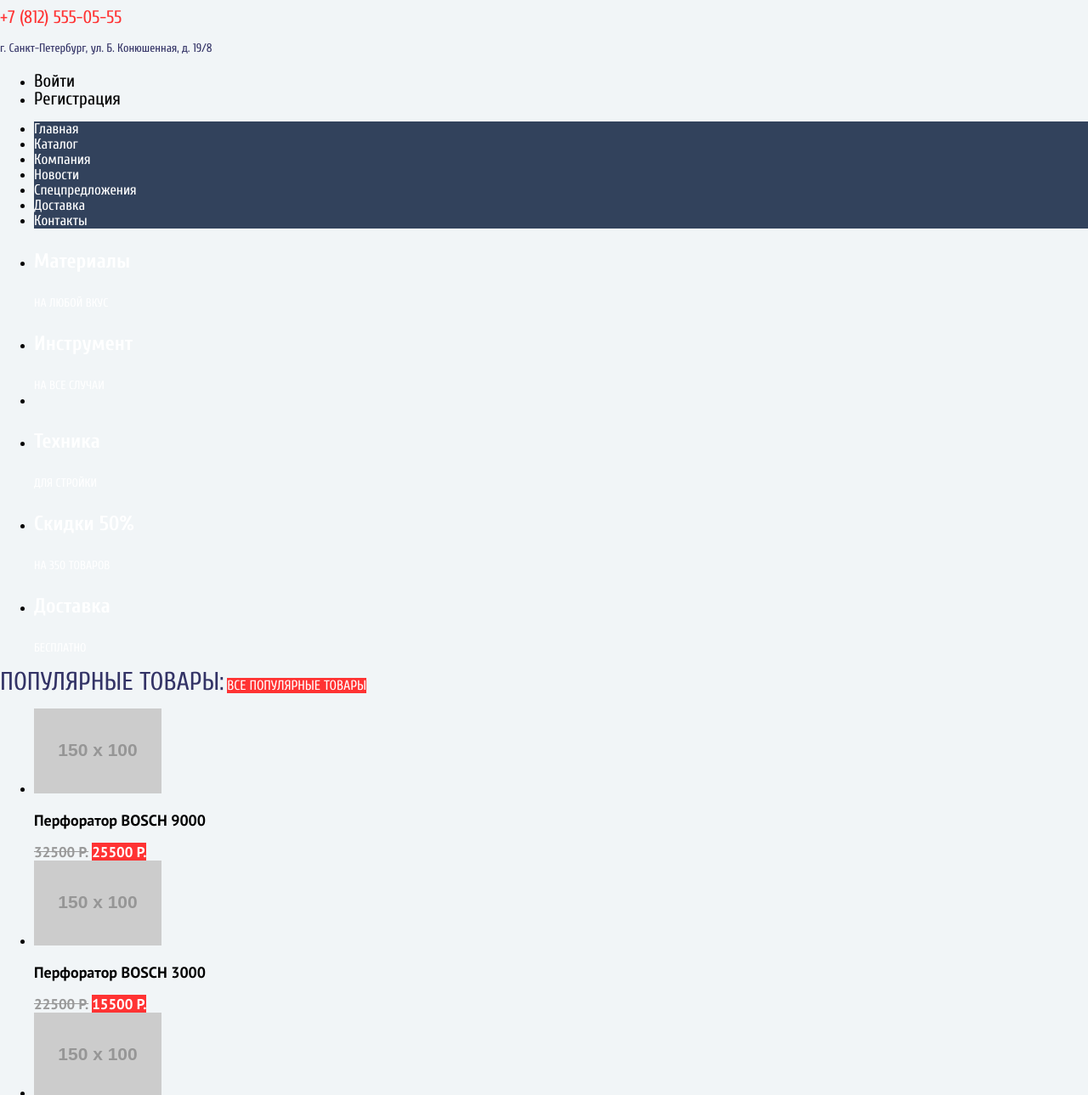
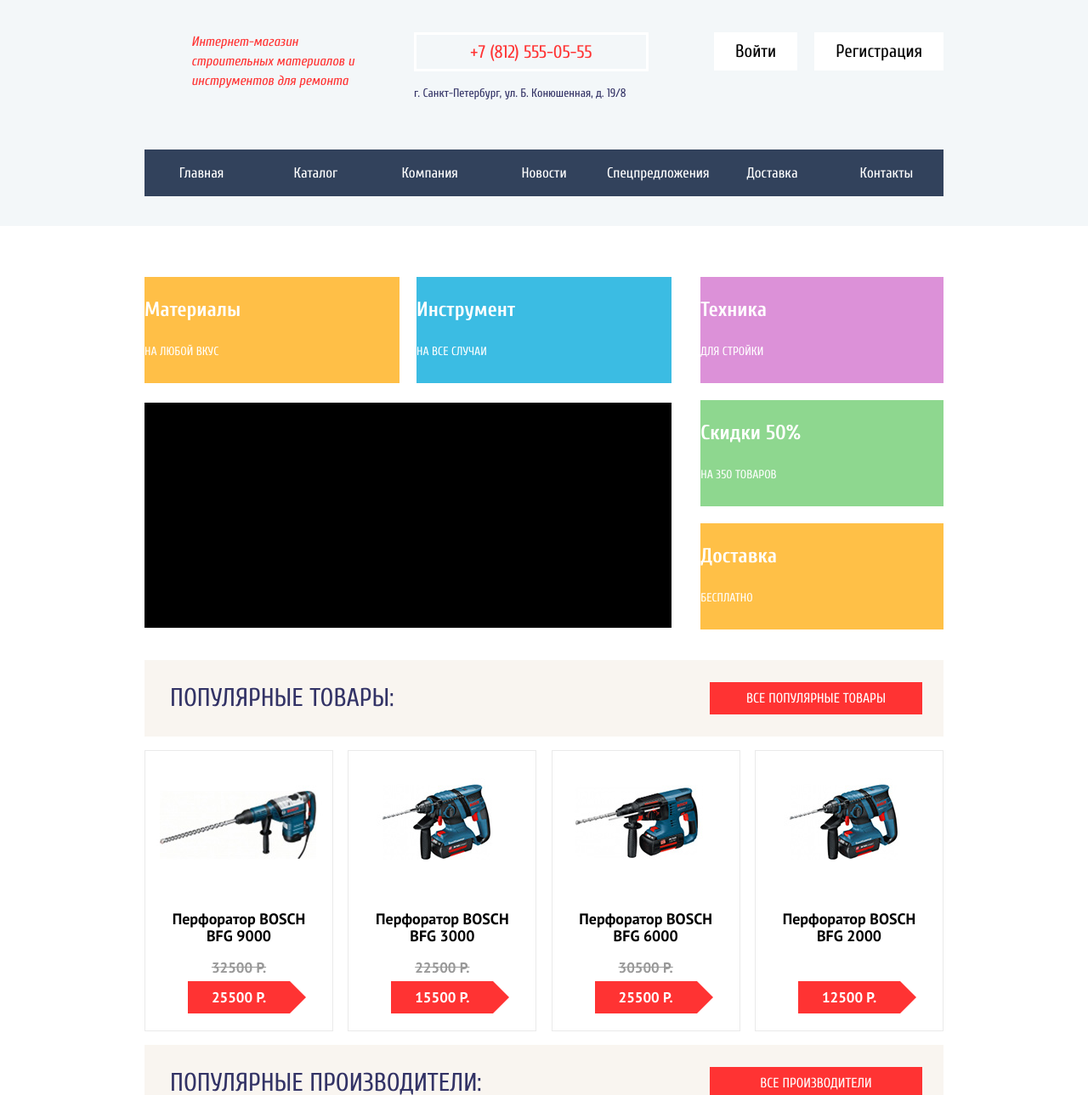
Before and after one commit to Constantine7373/309093-technomart-24, a plain HTML site: page index.html in a window 1280 px wide. Shown: the part 54-1343 px from the top of the page at 85% size. Drawn offline with Linux system fonts and the light colour scheme; placeholder pictures from the web are drawn by us.

Commit message:
Lesson 6
from top to popular brands

```diff
--- a/css/styles.css
+++ b/css/styles.css
@@ -53,7 +53,7 @@
 }
 
 body {
-  background-color: #f1f5f7;
+  background-color: #ffffff;
   margin: 0;
 }
 
@@ -67,6 +67,12 @@ a {
   width: 1px;
   height: 1px;
   margin: -1px;
+}
+
+.container {
+	display: flex;
+	width: 940px;
+	margin: 0 10px;
 }
 
 .primary-btn {
@@ -88,7 +94,7 @@ a {
   text-transform: uppercase;
   text-decoration: none;
   color: #ffffff;
-  line-height: 20px;
+  line-height: 45px;
   background-color: #ee3643;
 }
 
@@ -107,7 +113,7 @@ a {
   font-weight: 400;
   font-style: normal;
   color: #ffffff;
-  line-height: 18px;
+  line-height: 45px;
   background-color: #293449;
   text-decoration: none;
   border: none;
@@ -157,7 +163,8 @@ a {
   font-style: normal;
   color: #ff3333;
   background-color: inherit;
-  line-height: 21px;
+  line-height: 40px;
+  border: 3px solid #ffffff;
   text-transform: uppercase;
   text-decoration: none;
 }
@@ -171,7 +178,7 @@ a {
   font-weight: 400;
   font-style: normal;
   color: #000000;
-  line-height: 21px;
+  line-height: 45px;
 }
 
 .login-enter:hover,
@@ -223,7 +230,7 @@ a {
   font-weight: 400;
   font-style: normal;
   color: #ffffff;
-  line-height: 17px;
+  line-height: 55px;
 }
 
 .main-nav-item {
@@ -429,6 +436,306 @@ a {
   color: #ee3643;
 }
 
+body {
+	display: flex;
+	flex-direction: column;
+}
+
+header {
+	display: flex;
+	min-height: 320px;
+	flex-direction: column;
+	align-items: center;
+	background-color: #f3f7f9;
+}
+
+.header-top {
+	display: flex;
+	width: 100%;
+	min-height: 45px;
+	margin-bottom: 45px;
+	justify-content: center;
+	background-color: #293449;
+}
+
+.header-logo {
+	width: 220px;
+	text-align: center;
+	box-shadow:  0 5px 0 #b52933;
+}
+
+.header-top-search {
+	width: 270px;
+	padding-left: 10px;
+	margin-right: auto;
+}
+
+.header-top-btn {
+	width: 150px;
+}
+
+.header-mid {
+	display: flex;
+	justify-content: space-between;
+	min-height: 70px;
+	width: 940px;
+	margin: 0 10px 40px 10px;
+}
+
+.header-mid-title {
+	width: 195px;
+	margin: 0 0 0 55px;
+}
+
+.header-tel {
+	display: block;
+	width: 270px;
+	text-align: center;
+}
+
+.user-menu {
+	display: flex;
+	justify-content: space-between;
+	width: 280px;
+	list-style: none;
+	margin: 0;
+	margin-bottom: auto;
+	padding: 0;
+}
+
+.user-menu-btn {
+	display: block;
+	margin-left: 10px;
+	padding: 0 25px;
+	background-color: #ffffff;
+}
+
+.header-bot {
+	display: flex;
+	justify-content: center;
+	width: 940px;
+	margin: 0 10px;
+}
+
+.main-nav {
+	display: flex;
+	width: 100%;
+}
+
+.main-nav ul {
+	display: flex;
+	width: 100%;
+	margin: 0;
+	padding: 0;
+	list-style: none;
+}
+.main-nav-item {
+	width: 100%;
+}
+
+.main-nav-item a {
+	display: block;
+	width: inherit;
+	text-align: center;
+}
+
+main {
+	display: flex;
+	flex-direction: column;
+	align-items: center;
+	min-height: 410px;
+}
+
+.categories {
+	display: flex;
+	padding-top: 60px;
+	width: 940px;
+	margin: 0 10px;
+
+}
+
+.categories-list-leftcol {
+	display: flex;
+	flex-wrap: wrap;
+	flex-basis: 620px;
+	list-style: none;
+	margin: 0;
+	padding: 0;
+}
+
+.categories-list-rightcol {
+	display: flex;
+	flex-wrap: wrap;
+	list-style: none;
+	min-height: 410px;
+	margin: 0;
+	margin-left: auto;
+	padding: 0;
+}
+
+.categories-item {
+	flex-basis: 300px;
+	height: 125px;
+	margin-bottom: 20px;
+}
+
+.categories-item-materials {
+	background-color: #ffbf47;
+	margin-right: auto;
+}
+
+.categories-item-tools {
+	background-color: #3bbce3;
+}
+
+.categories-item-machines {
+	background-color: #dc91d8;
+}
+
+.categories-item-sale {
+	background-color: #8ed78f;
+}
+
+.categories-item-delivery {
+	background-color: #ffc047;
+}
+
+.categories-slider {
+	flex-grow: 1;
+	min-height: 265px;
+	width: 100%;
+	margin-top: 0;
+	background-color: black;
+}
+
+.popular-goods {
+	display: flex;
+	flex-direction: column;
+	flex-wrap: wrap;
+}
+
+.popular-goods-intro {
+	display: flex;
+	min-height: 90px;
+	background-color: #f9f5f0;
+}
+
+.popular-goods-title {
+	margin: auto;
+	margin-left: 30px;
+}
+
+.popular-goods-all {
+	margin: auto;
+	margin-right: 25px;
+	width: 250px;
+	padding: auto;
+	text-align: center;
+	line-height: 38px;
+}
+
+.popular-goods-list {
+	display: flex;
+	flex-wrap: wrap;
+	justify-content: space-between;
+	list-style: none;
+	margin: 0;
+	padding: 0;
+}
+
+.popular-goods-item {
+	display: flex;
+	flex-direction: column;
+	align-items: center;
+	width: 220px;
+	min-height: 318px;
+	border: solid 1px #eaeaea;
+}
+
+.popular-goods-item h3 {
+	width: 157px;
+	text-align: center;
+}
+
+.goods-old-price {
+	display: inline-block;
+	height: 15px;
+	margin-bottom: 10px;
+}
+
+.popular-goods-price {
+	display: block;
+	position: relative;
+	height: 38px;
+	width: 120px;
+	text-align: center;
+	line-height: 38px;
+	margin-bottom: 20px;
+}
+
+.popular-goods-price::after {
+	content: '';
+	display: block;
+	position: absolute;
+	top: 0;
+	right: -38px;
+	width: 0;
+	height: 0;
+	border: 19px solid transparent;
+	border-left: 19px solid #ff3333;
+}
+
+.popular-brands {
+	display: flex;
+	flex-direction: column;
+}
+
+.popular-brands-intro {
+	display: flex;
+	justify-content: space-between;
+	margin-bottom: 10px;
+}
+
+.popular-brands-title {
+	margin: auto;
+	margin-left: 30px;
+}
+
+.popular-brands-all {
+	margin: auto;
+	margin-right: 25px;
+	width: 250px;
+	padding: auto;
+	text-align: center;
+	line-height: 38px;
+}
+
+.popular-brands-list {
+	display: flex;
+	justify-content: space-between;
+	flex-wrap: wrap;
+	margin: 0;
+	padding: 0;
+	list-style: none;
+}
+
+.popular-brands-item {
+	display: block;
+	min-width: 218px;
+	min-height: 143px;
+	margin: 10px auto;
+	border: solid 1px #eaeaea;
+}
+
+.popular-brands-item a {
+	display: flex;
+	width: 100%;
+	height: 100%;
+}
+
+.popular-brands-item img {
+	margin: auto;
+}
 /*-----------end of index.html-----------*/
 
 .breadcrumbs-main a {
--- a/index.html
+++ b/index.html
@@ -11,13 +11,14 @@
 <body>
   <header>
     <div class="header-top">
-      <a class="header-logo" href="index.html" title="Обновить страницу">техномарт</a>
-      <input class="header-top-search" type="text" name="main-search" placeholder="Поиск:">
-      <a class="header-top-btn btn-bookmarks" href="#">Закладки: 0</a>
-      <a class="header-top-btn btn-cart" href="#">Корзина: 0</a>
-      <a class="header-top-btn btn-order" href="#">Оформить заказ</a>
+      <div class="container">
+        <a class="header-logo" href="index.html" title="Обновить страницу">техномарт</a>
+        <input class="header-top-search" type="text" name="main-search" placeholder="Поиск:">
+        <a class="header-top-btn btn-bookmarks" href="#">Закладки: 0</a>
+        <a class="header-top-btn btn-cart" href="#">Корзина: 0</a>
+        <a class="header-top-btn btn-order" href="#">Оформить заказ</a></div>
     </div>
-    <div class="header-mid">
+    <div class="container header-mid">
       <h1 class="header-mid-title">Интернет-магазин строительных материалов и инструментов для ремонта</h1>
       <div class="header-contacts">
         <a class="header-tel" href="tel:+78125550555" title="Позвонить нам">+7 (812) 555-05-55</a>
@@ -30,7 +31,7 @@
         <li><a class="user-menu-btn login-reg" href="#">Регистрация</a></li>
       </ul>
     </div>
-    <div class="header-bot">
+    <div class="container header-bot">
       <nav class="main-nav">
         <ul>
           <li class="main-nav-item"><a href="#">Главная</a></li>
@@ -56,7 +57,7 @@
           <h3>Инструмент</h3>
           <a href="#" class="categories-item-btn">на все случаи</a>
         </li>
-        <li class="categories-slider"></li>
+        <li class="categories-item categories-slider"></li>
       </ul>
       <ul class="categories-list-rightcol">
         <li class="categories-item categories-item-machines">
@@ -73,69 +74,69 @@
         </li>
       </ul>
     </section>
-    <section class="popular-goods">
+    <section class="container popular-goods">
       <h2 class="visually-hidden">Популярные товары</h2>
-      <p>
+      <p class="popular-goods-intro">
         <b class="popular-goods-title">популярные товары:</b>
         <a class="popular-goods-all primary-btn" href="#">все популярные товары</a>
       </p>
       <ul class="popular-goods-list">
         <li class="popular-goods-item">
-          <img src="http://placehold.it/150x100" alt="BFG 9000">
-          <h3>Перфоратор BOSCH 9000</h3>
+          <img src="img/perforator_9000_218x170.jpg" width="218" height="170" alt="BFG 9000">
+          <h3>Перфоратор BOSCH BFG 9000</h3>
           <span class="goods-old-price">32500 р.</span>
           <a class="popular-goods-price primary-btn" href="#">25500 р.</a>
         </li>
         <li class="popular-goods-item">
-          <img src="http://placehold.it/150x100" alt="BFG 3000">
-          <h3>Перфоратор BOSCH 3000</h3>
+          <img src="img/perforator_1_218x170.jpg" width="218" height="170" alt="BFG 3000">
+          <h3>Перфоратор BOSCH BFG 3000</h3>
           <span class="goods-old-price">22500 р.</span>
           <a class="popular-goods-price primary-btn" href="#">15500 р.</a>
         </li>
         <li class="popular-goods-item">
-          <img src="http://placehold.it/150x100" alt="BFG 6000">
-          <h3>Перфоратор BOSCH 6000</h3>
+          <img src="img/perforator_2_218x170.jpg" width="218" height="170" alt="BFG 6000">
+          <h3>Перфоратор BOSCH BFG 6000</h3>
           <span class="goods-old-price">30500 р.</span>
           <a class="popular-goods-price primary-btn" href="#">25500 р.</a>
         </li>
         <li class="popular-goods-item">
-          <img src="http://placehold.it/150x100" alt="BFG 2000">
-          <h3>Перфоратор BOSCH 2000</h3>
+          <img src="img/perforator_1_218x170.jpg" width="218" height="170" alt="BFG 2000">
+          <h3>Перфоратор BOSCH BFG 2000</h3>
           <span class="goods-old-price"></span>
           <a class="popular-goods-price primary-btn" href="#">12500 р.</a>
         </li>
       </ul>
     </section>
-    <section class="popular-brands">
+    <section class="container popular-brands">
       <h2 class="visually-hidden">популярные производители</h2>
-      <p>
-        <b class="popoular-brands-title">популярные производители:</b>
+      <p class="popular-goods-intro">
+        <b class="popular-brands-title">популярные производители:</b>
         <a class="popular-brands-all primary-btn" href="#">все производители</a>
       </p>
       <ul class="popular-brands-list">
         <li class="popular-brands-item">
-          <a href=""><img src="http://placehold.it/150x100" alt="BOSCH"></a>
+          <a href="#"><img src="img/bosch_126x37.jpg" width="126" height="37" alt="BOSCH"></a>
         </li>
         <li class="popular-brands-item">
-          <a href=""><img src="http://placehold.it/150x100" alt="Makita"></a>
+          <a href="#"><img src="img/makita_123x40.jpg" width="123" height="40" alt="Makita"></a>
         </li>
         <li class="popular-brands-item">
-          <a href=""><img src="http://placehold.it/150x100" alt="DeWalt"></a>
+          <a href="#"><img src="img/dewalt_146x44.jpg" width="144" height="44" alt="DeWalt"></a>
         </li>
         <li class="popular-brands-item">
-          <a href=""><img src="http://placehold.it/150x100" alt="ИНТЕРСКОЛ"></a>
+          <a href="#"><img src="img/interscol_200x88.jpg" width="200" height="88" alt="ИНТЕРСКОЛ"></a>
         </li>
         <li class="popular-brands-item">
-          <a href=""><img src="http://placehold.it/150x100" alt="HITACHI"></a>
+          <a href="#"><img src="img/hitachi_169x31.jpg" width="169" height="31" alt="HITACHI"></a>
         </li>
         <li class="popular-brands-item">
-          <a href=""><img src="http://placehold.it/150x100" alt="LG"></a>
+          <a href="#"><img src="img/lg_121x73.jpg" width="121" height="73" alt="LG"></a>
         </li>
         <li class="popular-brands-item">
-          <a href=""><img src="http://placehold.it/150x100" alt="AEG"></a>
+          <a href="#"><img src="img/aeg_151x96.jpg" width="151" height="96" alt="AEG"></a>
         </li>
         <li class="popular-brands-item">
-          <a href=""><img src="http://placehold.it/150x100" alt="Metabo"></a>
+          <a href="#"><img src="img/metabo_204x69.jpg" width="204" height="69" alt="Metabo"></a>
         </li>
       </ul>
     </section>
```
Also changed, not shown: img/aeg_151x96.jpg (added), img/bosch_126x37.jpg (added), img/dewalt_146x44.jpg (added), img/hitachi_169x31.jpg (added), img/interscol_200x88.jpg (added), img/lg_121x73.jpg (added), img/makita_123x40.jpg (added), img/metabo_204x69.jpg (added), img/perforator_9000_218x170.jpg (added).
